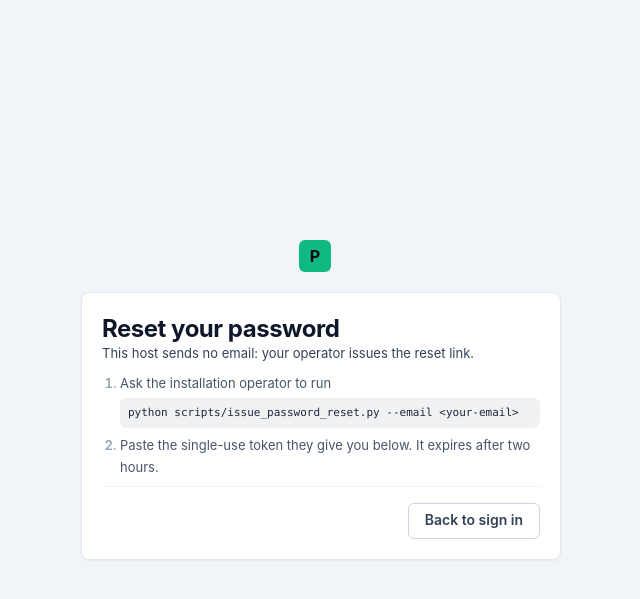
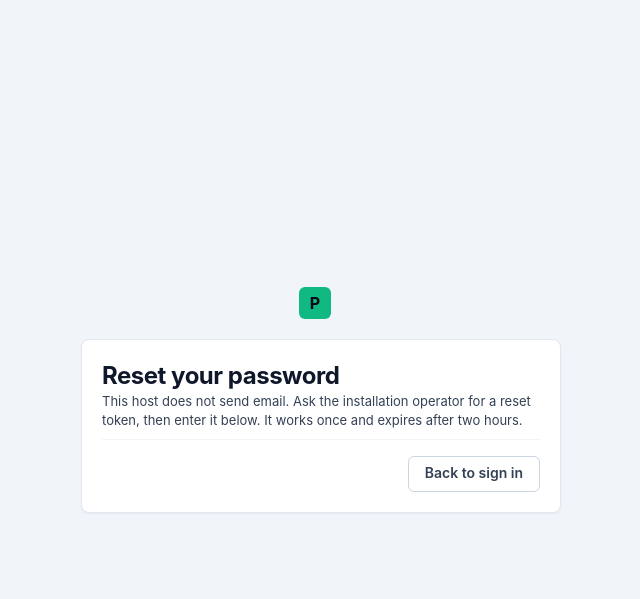
Before and after one commit to gauravssingh/proptally, a Python web app: template src/proptally/web/templates/reset.html in a window 1280 px wide. Shown: the top 599 px of the page, without its empty margins (319-959 px from the left). Run offline with Jinja, Linux system fonts and the light colour scheme; the template is opened without the code that fills it, so the values that code supplies are empty.

Commit message:
Sign-in: check a reset token in the box, in end-user words
The reset step now reads for the person signing in: no host tooling, one line
saying this host sends no email and to ask the installation operator for a
token, and the token works once for two hours. The operator's script is
documented in README.md and no longer in the product.

The token is checked where it is entered. POST /auth/reset/token compares it
against a live token (read-only, so nothing is spent by looking) and then
forwards the holder to /auth/reset/<token> to set a password; a dead or blank
token re-renders the step with the reason and marks the field invalid. Neither
answer says anything about any account, and POST /auth/reset stays 405, so the
invariant that no public endpoint issues a token is intact.

The visible Reset token label is gone as redundant; the accessible name remains
as sr-only text, since a placeholder is not an accessible name.

Each form names its own busy text (data-loading-text), so the token step says
Checking the token while sign-in still says Signing in.

```diff
--- a/src/proptally/web/routes/auth.py
+++ b/src/proptally/web/routes/auth.py
@@ -51,6 +51,7 @@
     clear_session_cookie,
     consume_password_reset,
     cookie_name,
+    find_reset_token,
     memberships_for,
     pre_session_csrf_valid,
     register_portfolio,
--- a/src/proptally/web/static/css/auth.css
+++ b/src/proptally/web/static/css/auth.css
@@ -245,37 +245,6 @@
     line-height: 1.375rem;
 }
 
-/* The operator's command and the two steps. Wraps at spaces only: a mid-token
-   break made `scripts/issue_password_reset.py` unreadable in a 24rem box. */
-.auth-steps {
-    display: grid;
-    gap: 0.375rem;
-    margin: 0.5rem 0 0;
-    padding-left: 1.125rem;
-    color: #475569;
-    font-size: 0.8125rem;
-    line-height: 1.375rem;
-}
-
-.auth-steps li::marker {
-    color: #94a3b8;
-    font-weight: 600;
-}
-
-.auth-steps code {
-    display: block;
-    margin-top: 0.25rem;
-    padding: 0.375rem 0.5rem;
-    border-radius: 0.375rem;
-    background-color: rgba(15, 23, 42, 0.06);
-    color: #1e293b;
-    font-family: ui-monospace, SFMono-Regular, "SF Mono", Menlo, Consolas, monospace;
-    font-size: 0.6875rem;
-    line-height: 1.125rem;
-    white-space: pre-wrap;
-    overflow-wrap: break-word;
-}
-
 .auth-pane .pt-alert {
     margin-top: 0.75rem;
     font-size: 0.75rem;
@@ -283,6 +252,15 @@
 }
 
 .auth-pane .pt-alert__title { letter-spacing: 0; }
+
+/* The one secondary action, centred under the full-width primary. It hung at the
+   left margin before, a short string under full-width blocks, which read as
+   misaligned even though it shared their edge. */
+.auth-pane__footer {
+    display: flex;
+    justify-content: center;
+    margin-top: 1.25rem;
+}
 
 /* The token step: the field, then the action that spends it. */
 .auth-token {
--- a/src/proptally/web/templates/auth_base.html
+++ b/src/proptally/web/templates/auth_base.html
@@ -91,7 +91,7 @@
             var action = form.querySelector("[data-loading]");
             var label = form.querySelector("[data-loading-label]");
             if (action) { action.setAttribute("data-loading", "true"); }
-            if (label) { label.textContent = "Signing in…"; }
+            if (label) { label.textContent = form.getAttribute("data-loading-text") || "Signing in…"; }
             form.querySelectorAll("button[type=submit]").forEach(function (button) {
                 button.disabled = true;
             });
--- a/src/proptally/web/templates/components/reset_help.html
+++ b/src/proptally/web/templates/components/reset_help.html
@@ -1,15 +1,9 @@
-{#- How an account holder gets a reset link. Shared by the standalone
+{#- How an account holder gets a reset token. Shared by the standalone
     /auth/reset page and the sign-in box, so the two cannot drift.
 
-    Two steps and one command: this is a page someone reaches while locked out,
-    so it states what to do rather than why the security model is what it is. -#}
+    Written for the person signing in, not the person running the host: the
+    operator's own tooling is documented in README.md. -#}
 <p class="pt-fs-supporting pt-text-secondary">
-    This host sends no email: your operator issues the reset link.
+    This host does not send email. Ask the installation operator for a reset token,
+    then enter it below. It works once and expires after two hours.
 </p>
-<ol class="auth-steps">
-    <li>
-        Ask the installation operator to run
-        <code>python scripts/issue_password_reset.py --email&nbsp;&lt;your-email&gt;</code>
-    </li>
-    <li>Paste the single-use token they give you below. It expires after two hours.</li>
-</ol>
```
Also changed, not shown: src/proptally/web/templates/login.html (+24 -14 lines), tests/test_password_reset.py (+26 -14 lines).
